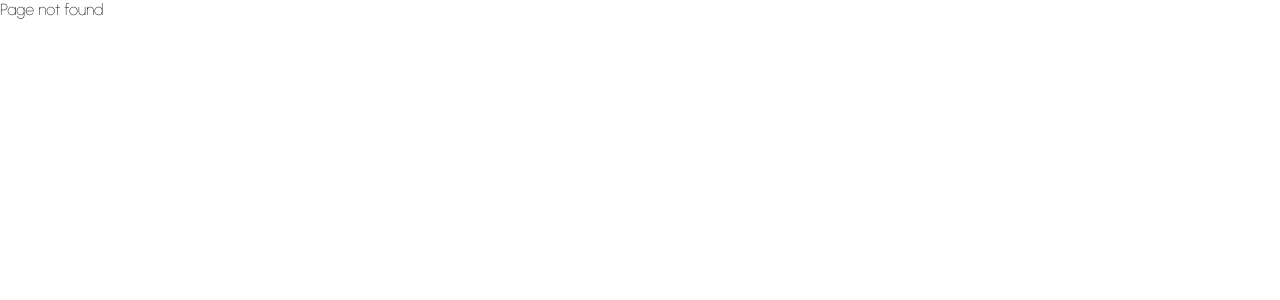
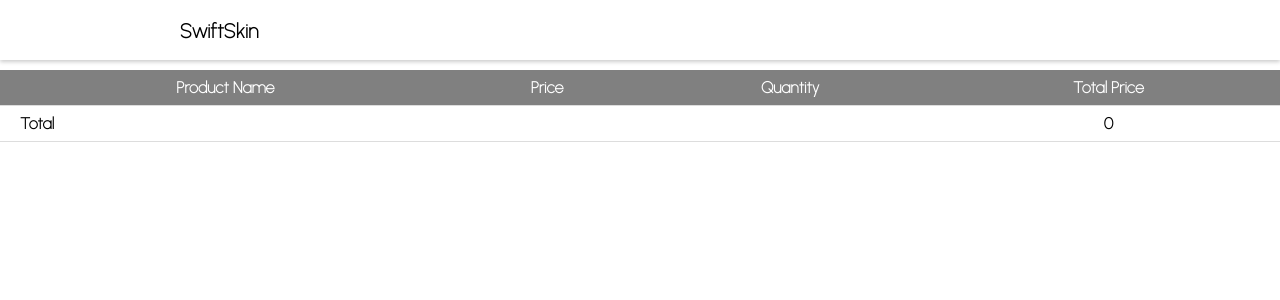
Before and after one commit to givenmphiwe/store, a React (Create React App) app: page /FinalCheckOut in a window 1280 px wide. Before the commit this address had no page. Shown: the top 300 px of the page. Built offline with nearby package versions, Linux system fonts and the light colour scheme.

Commit message:
Store updates

```diff
--- a/src/App.js
+++ b/src/App.js
@@ -4,6 +4,7 @@
 import ProductsPage from './pages/ProductPage';
 import Cart from './pages/Cart';
 import CheckOut from './pages/CheckoutPage';
+import FinalCheckOut from './pages/FinalCheckOutPage';
 
 const App = () => {
   return (
@@ -14,6 +15,7 @@
           <Route path="/productSelected/:id" element={<ProductsPage />} />
           <Route path="/cart" element={<Cart />} />
           <Route path="/checkout" element={<CheckOut/>}/>
+          <Route path="/FinalCheckOut" element={<FinalCheckOut/>}/>
           {/* Add additional routes for other pages as needed */}
           <Route path="*" element={<div>Page not found</div>} />
         </Routes>
--- a/src/pages/CheckoutPage.jsx
+++ b/src/pages/CheckoutPage.jsx
@@ -115,7 +115,7 @@
       location,
       price,
     };
-    navigate("/nextPage", { formData });
+    navigate("/FinalCheckOut", { formData });
   };
 
   const handleProvinceClick = (province) => {
@@ -199,18 +199,7 @@
             </ProvinceContainer>
           </FormGroup>
 
-          <FormLabel htmlFor="address">Address</FormLabel>
-          <FormGroup>
-            <FormIcon icon={faLocationArrow} />
-            <FormInput
-              type="text"
-              id="address"
-              placeholder="Enter your delivery address"
-              value={address}
-              onChange={(e) => setAddress(e.target.value)}
-              required
-            />
-          </FormGroup>
+
 
           <FormLabel htmlFor="address">Address</FormLabel>
           <FormGroup>
--- /dev/null
+++ b/src/pages/FinalCheckOutPage.jsx
@@ -0,0 +1,102 @@
+import React, { useEffect, useState } from "react";
+import styled from "styled-components";
+import Navbar from "../components/Navbar";
+
+const updateTotalPrice = (items) => {
+  const totalPrice = items
+    .reduce((total, item) => {
+      const price = parseFloat(item.Price.replace("R ", ""));
+      return total + price * item.quantity;
+    }, 0)
+    .toFixed(2);
+
+  return totalPrice;
+};
+
+const Table = styled.table`
+  width: 100%;
+  margin-top: 70px;
+  border-collapse: collapse;
+`;
+
+const Th = styled.th`
+  border-bottom: 1px solid #ddd;
+  padding: 8px;
+  background: grey;
+  color: white;
+`;
+
+const Td = styled.td`
+  border-bottom: 1px solid #ddd;
+  padding: 8px;
+  text-align: center;
+`;
+
+const Total = styled.td`
+  border-bottom: 1px solid #ddd;
+  padding-left: 20px;
+  text-align: left;
+  font-weight: bolder;
+`;
+
+const TotalAmount = styled.td`
+  border-bottom: 1px solid #ddd;
+  padding: 8px;
+  text-align: center;
+  font-weight: bolder;
+`;
+
+const FinalCheckOut = () => {
+  const [cartItems, setCartItems] = useState([]);
+  const [totalCartPrice, setTotalCartPrice] = useState(0);
+
+  useEffect(() => {
+    const cartData = localStorage.getItem("cart");
+    if (cartData) {
+      const parsedCartItems = JSON.parse(cartData);
+      setCartItems(parsedCartItems);
+      const totalPrice = updateTotalPrice(parsedCartItems);
+      setTotalCartPrice(totalPrice);
+    }
+  }, []);
+
+  // I must make logic to calculate the Delivery fee Add it to the Payment total
+
+  return (
+    <>
+      <Navbar hideCartIcon={true} hideSearchContainer={true} />
+      <Table>
+        <thead>
+          <tr>
+            <Th>Product Name</Th>
+            <Th>Price</Th>
+            <Th>Quantity</Th>
+            <Th>Total Price</Th>
+          </tr>
+        </thead>
+        <tbody>
+          {cartItems.map((item) => (
+            <tr key={item.id}>
+              <Td>{item.ProductName}</Td>
+              <Td>{item.Price}</Td>
+              <Td>{item.quantity}</Td>
+              <Td>
+                {(
+                  parseFloat(item.Price.replace("R ", "")) * item.quantity
+                ).toFixed(2)}
+              </Td>
+            </tr>
+          ))}
+        </tbody>
+        <tfoot>
+          <tr>
+            <Total colSpan="3">Total</Total>
+            <TotalAmount>{totalCartPrice}</TotalAmount>
+          </tr>
+        </tfoot>
+      </Table>
+    </>
+  );
+};
+
+export default FinalCheckOut;
```
